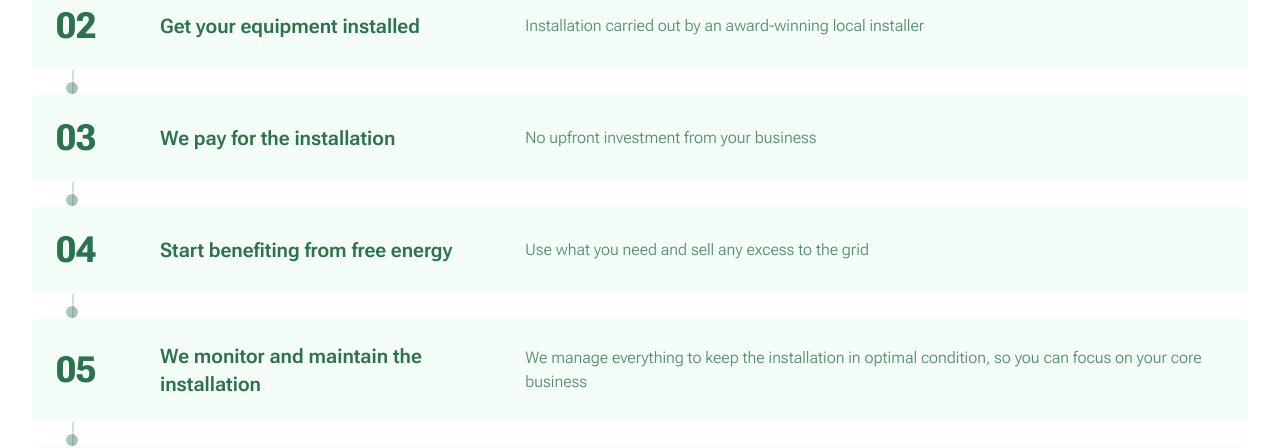
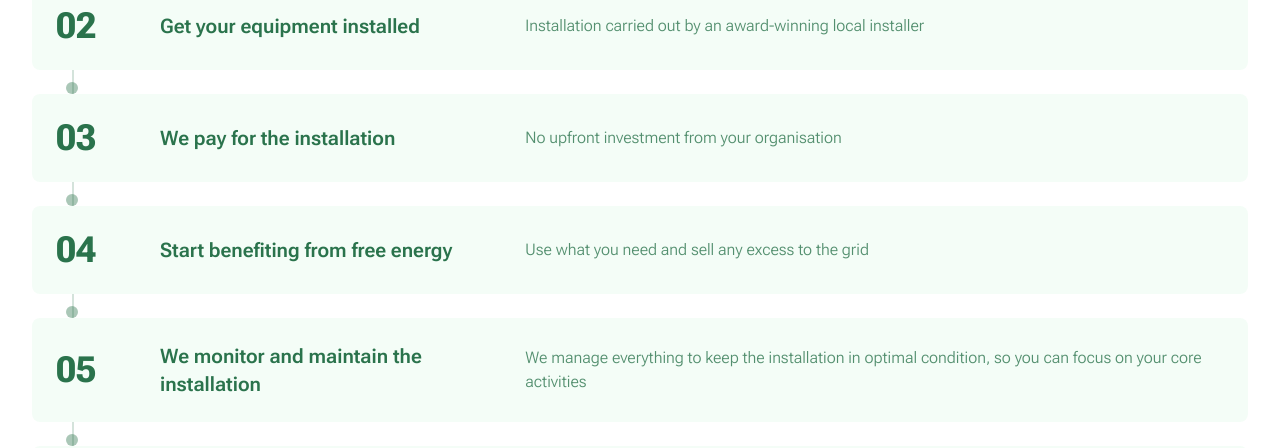
Before and after one commit to marianne-p/ges, a React (Vite) app: page / in a window 1280 px wide. Shown: the part 2040-2488 px from the top of the page. Built offline with nearby package versions, Linux system fonts and the light colour scheme.

Commit message:
Update ProcessSteps.jsx
rewording: organisation instead of business

```diff
--- a/src/components/ProcessSteps.jsx
+++ b/src/components/ProcessSteps.jsx
@@ -16,7 +16,7 @@ const steps = [
   {
     number: "03",
     title: "We pay for the installation",
-    description: "No upfront investment from your business",
+    description: "No upfront investment from your organisation",
   },
   {
     number: "04",
@@ -26,7 +26,7 @@ const steps = [
   {
     number: "05",
     title: "We monitor and maintain the installation",
-    description: "We manage everything to keep the installation in optimal condition, so you can focus on your core business",
+    description: "We manage everything to keep the installation in optimal condition, so you can focus on your core activities",
   },
   {
     number: "06",
```
